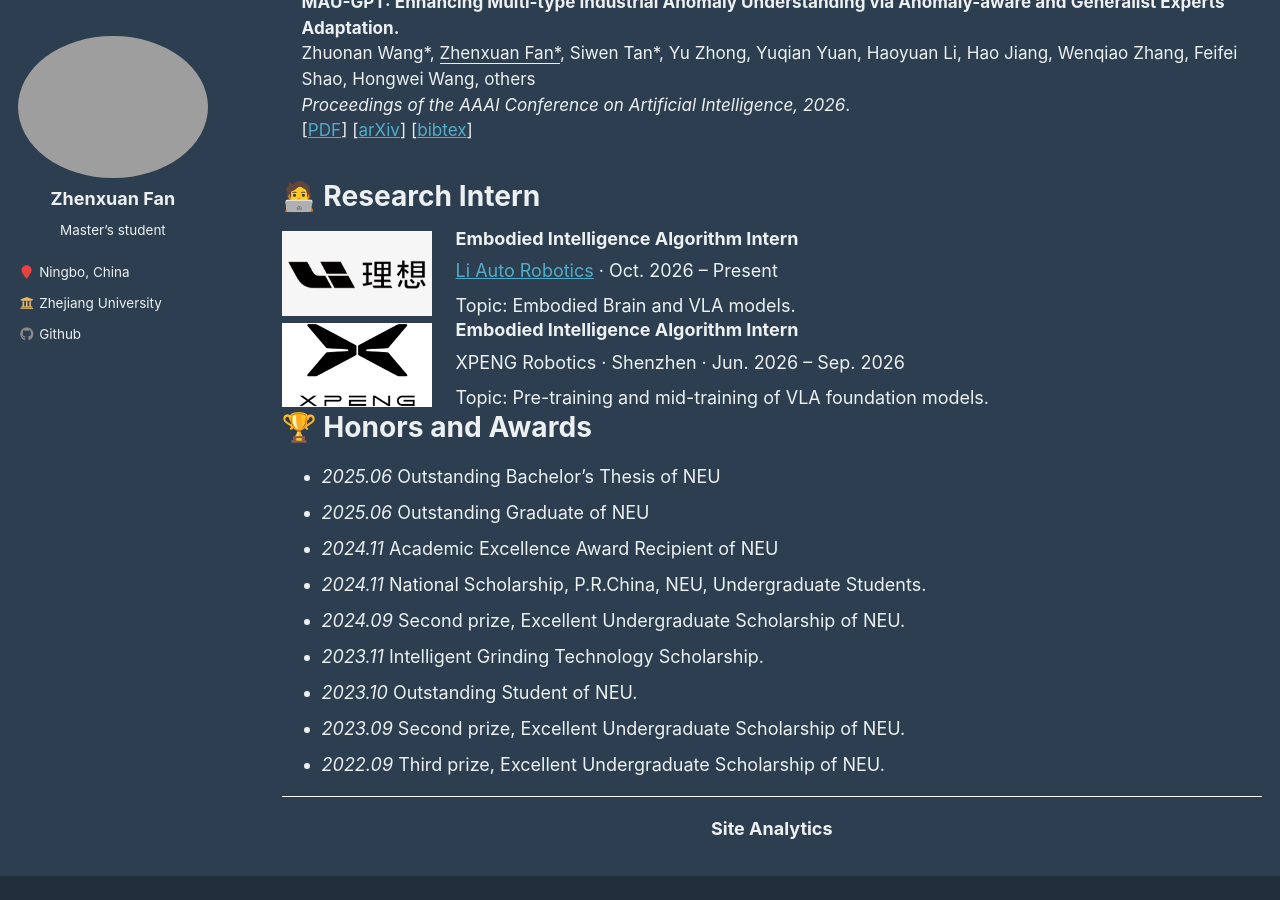
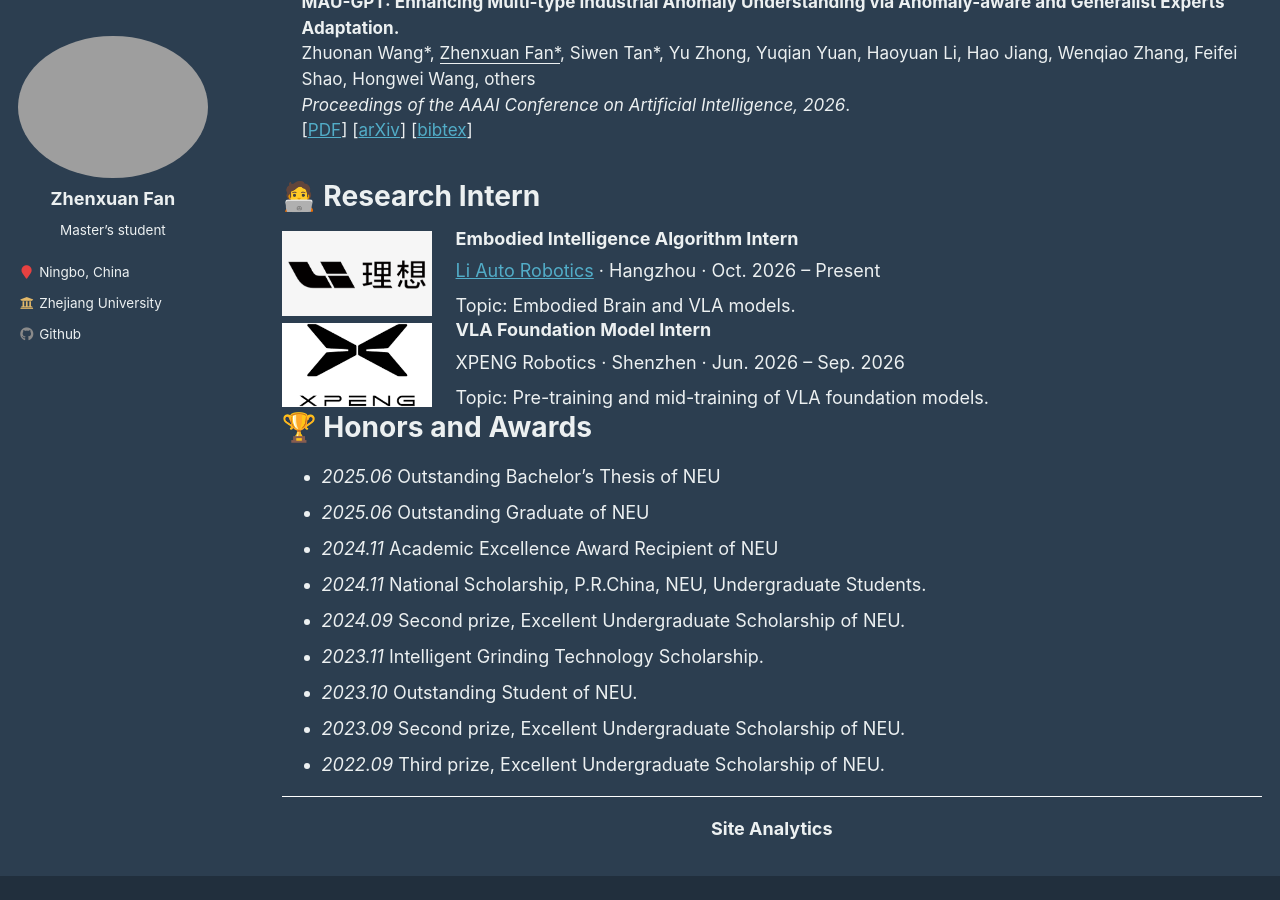
Before and after one commit to fanzhenxuan/fanzhenxuan.github.io, a Jekyll site: the page built from _pages/about.md, in a window 1280 px wide and 900 px high, scrolled down 2585 px. Built offline with Jekyll 4.4.1, drawn with Linux system fonts in a browser that asks for light colours.

Commit message:
Update about.md

```diff
--- a/_pages/about.md
+++ b/_pages/about.md
@@ -408,7 +408,7 @@ In the past, I focused on the efficient training and inference of LLMs and MLLMs
 
     <p style="margin: 0 0 8px 0;">
       <a href="https://machembodied.com/">Li Auto Robotics</a>
-      · Oct. 2026 – Present
+      · Hangzhou · Oct. 2026 – Present
     </p>
 
     <p style="margin: 0;">
@@ -440,7 +440,7 @@ In the past, I focused on the efficient training and inference of LLMs and MLLMs
 
   <div style="flex: 1;">
     <h3 style="margin: 0 0 8px 0;">
-      Embodied Intelligence Algorithm Intern
+      VLA Foundation Model Intern
     </h3>
 
 
```
